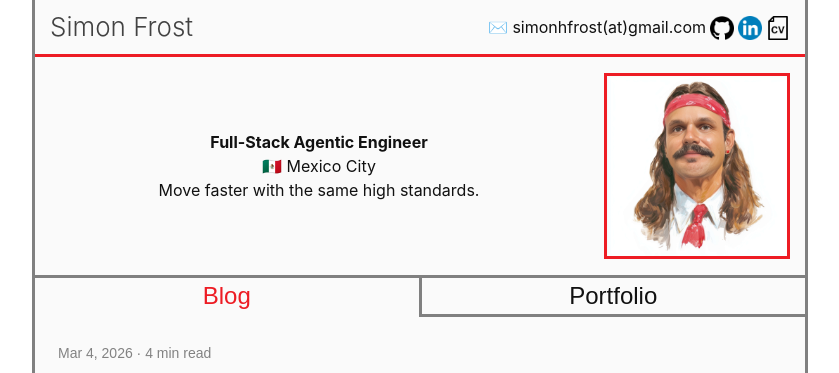
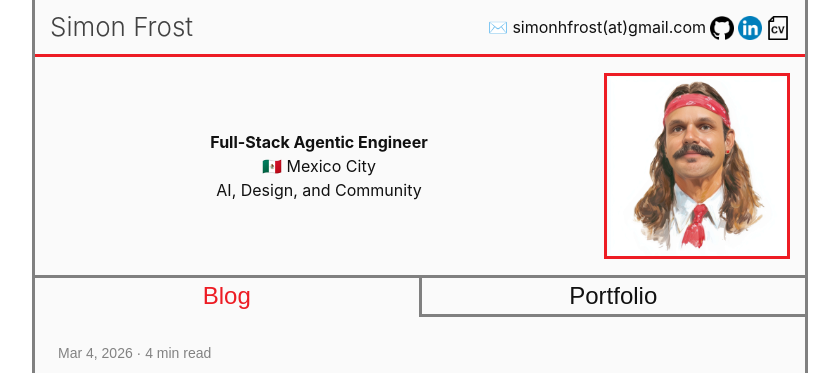
Before and after one commit to SimonHFrost/jekyll_blog, a Jekyll site: the page built from portfolio.md, in a window 1280 px wide. Shown: the top 373 px of the page, without its empty margins (220-1059 px from the left). Built offline with Jekyll 4.4.1, drawn with Linux system fonts in a browser that asks for light colours.

Commit message:
Update profile tagline to 'AI, Design, and Community'
Co-Authored-By: Claude Opus 4.8 (1M context) <noreply@anthropic.com>

```diff
--- a/index.markdown
+++ b/index.markdown
@@ -113,7 +113,7 @@ list_title: "Latest Posts"
 <div class="profile-container">
     <div class="profile-summary">
         <p style="margin-bottom: 0; font-weight: bold;">Full-Stack Agentic Engineer</p>
-        <p style="margin-bottom: 0;">Move faster with the same high standards.</p>
+        <p style="margin-bottom: 0;">AI, Design, and Community</p>
         <p style="margin-bottom: 0;">🇲🇽 Mexico City</p>
         <p class="mobile-only mobile-email">✉️ simonhfrost(at)gmail.com</p>
         <!-- <p style="margin-bottom: 0;">Keen to chat about a collaboration, or just to catch up?</p> -->
--- a/portfolio.md
+++ b/portfolio.md
@@ -114,7 +114,7 @@ permalink: /portfolio/
     <div class="profile-summary">
         <p style="margin-bottom: 0; font-weight: bold;">Full-Stack Agentic Engineer</p>
         <p style="margin-bottom: 0;">🇲🇽 Mexico City</p>
-        <p style="margin-bottom: 0;">Move faster with the same high standards.</p>
+        <p style="margin-bottom: 0;">AI, Design, and Community</p>
         <p class="mobile-only mobile-email">✉️ simonhfrost(at)gmail.com</p>
         <!-- <p style="margin-bottom: 0;">Keen to chat about a collaboration, or just to catch up?</p> -->
     </div>
```
